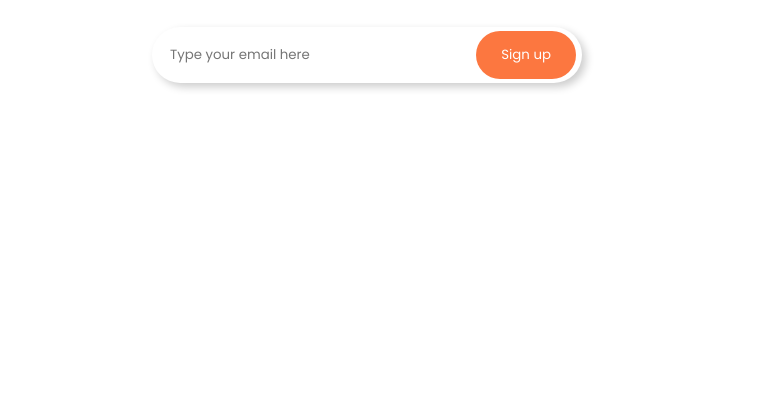
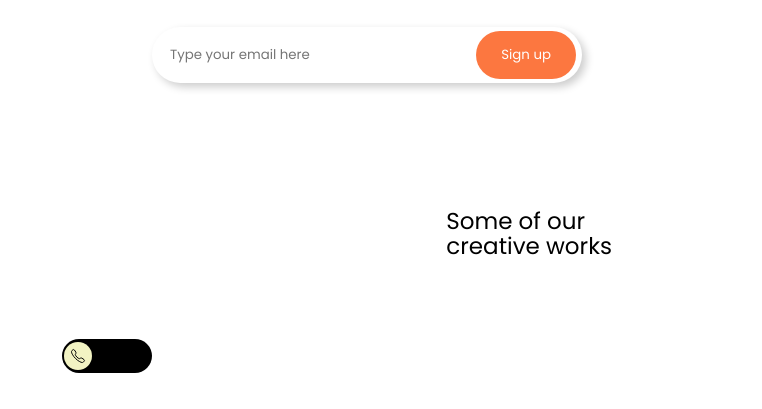
Before and after one commit to arijeet-57/Practice, a plain HTML site: page studio.html in a window 1280 px wide. Shown: the part 463-872 px from the top of the page, without its empty margins (18-780 px from the left). Before the commit the page ends 830 px from the top, so only its background shows below. Drawn offline with nearby package versions, Linux system fonts and the light colour scheme.

Commit message:
Left section

```diff
--- a/studio.css
+++ b/studio.css
@@ -130,3 +130,99 @@ body {
     color: #FC7740;
     background-color: white;
 }
+
+.switch {
+    position: relative;
+    display: inline-block;
+    width: 90px;
+    height: 34px;
+}
+
+.switch input {
+    opacity: 0;
+    height: 0;
+    width: 0;
+}
+
+.slider {
+    position: absolute;
+    cursor: pointer;
+    top: 0;
+    bottom: 0;
+    right: 0;
+    left: 0;
+    background-color: black;
+    -webkit-transition: .4s;
+    transition: .4s;
+    border-radius: 45px;
+    display: flex;
+    align-items: center;
+    justify-content: flex-start;
+    padding: 8px;
+}
+
+.slider ion-icon {
+    position: absolute;
+    left: 8px;
+    font-size: 16px;
+    transition: .4s;
+}
+
+.slider:before{
+    position: absolute;
+    content: "";
+    height: 28px;
+    width: 28px;
+    left: 2px;
+    bottom: 2.7px;
+    background-color: #F2F3C3;
+    -webkit-transition: .4s;
+    transition: .4s;
+}
+
+input:checked + .slider {
+    background-color: black;
+}
+
+input:focus + .slider {
+    box-shadow:0 0 1px black;
+}
+
+input:checked +.slider:before {
+    -webkit-transform: translateX(58px);
+    -ms-transform: translateX(58px);
+    transform: translatex(58px);
+    background-color: greenyellow;
+}
+
+input:checked +.slider ion-icon {
+    transform: translateX(58px);
+}
+
+.slider.round {
+    border-radius: 40px;
+}
+
+.slider.round:before {
+    border-radius: 50%;
+}
+
+.toggle-text{
+    width: 550px;
+    display: flex;
+    justify-content: space-between;
+    margin-left: 80px;
+    margin-top: 40px;
+    height: 200px;
+
+}
+
+.toggle {
+    margin-top: 130px;
+}
+
+.creative-work{
+    font-size: 23px;
+    letter-spacing: none;
+    line-height: 25px;
+}
--- a/studio.html
+++ b/studio.html
@@ -31,7 +31,22 @@
             </div>
         </div>
 
+        <div class="toggle-text">
+            <div class="toggle">
+                <label class="switch">
+                    <input type="checkbox">
+                    <span class="slider round">
+                        <ion-icon name="call-outline"></ion-icon>
+                    </span>
+                </label>
+            </div>
 
+                <div class="creative-work">
+                    <p>Some of our <br> creative works</p>
+
+                </div>
+
+        </div>
 
     </div>
 
```
Also changed, not shown: toggle.html (added, +78 -0 lines).
